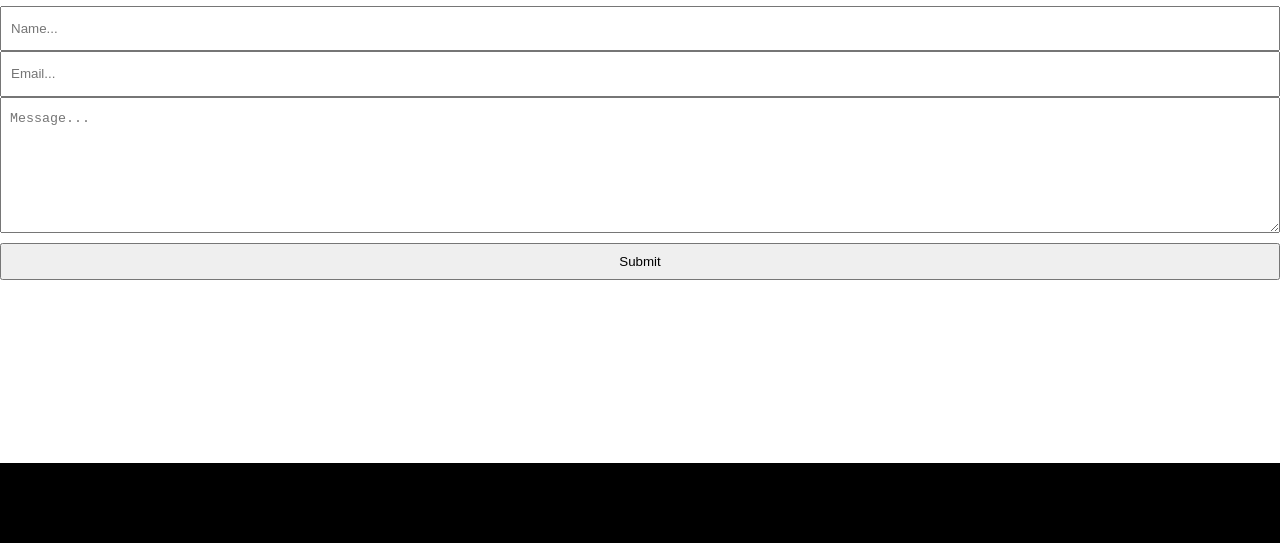
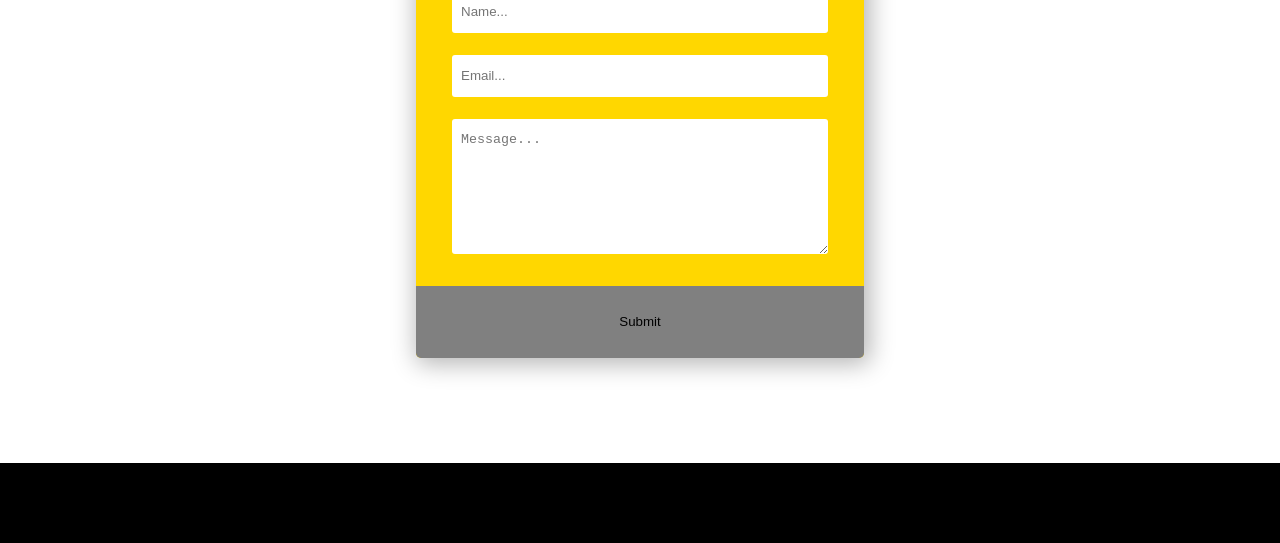
Before and after one commit to KyleWong2510/portfolio-site, a Gatsby site: page /contact in a window 1280 px wide. Shown: the part 257-800 px from the top of the page. Built offline with nearby package versions, Linux system fonts and the light colour scheme; Gatsby itself is replaced by a stand-in of ours.

Commit message:
Style Contact layout and connect to formspring

```diff
--- a/src/components/layout.css
+++ b/src/components/layout.css
@@ -51,11 +51,6 @@ nav {
   width: 25vw;
 }
 
-input,
-textarea {
-  padding: 0.5rem;
-}
-
 a {
   text-decoration: none;
   width: fit-content;
@@ -78,7 +73,7 @@ main {
 
 .project-preview {
   border-radius: 5px;
-  box-shadow: 5px 5px 15px 5px #b5b5b5;
+  box-shadow: 3px 3px 25px 3px #b5b5b5;
   width: 100%;
 }
 
@@ -201,8 +196,13 @@ main {
 .project-info {
   column-gap: 1rem;
   display: flex;
+  height: 62vh;
   justify-content: center;
   width: 50%;
+}
+
+.project-info-img {
+  border-radius: 5px;
 }
 
 .project-info-left {
@@ -228,3 +228,39 @@ main {
   padding: 0.5rem;
   width: fit-content;
 }
+
+/* CONTACT */
+input,
+textarea {
+  background-color: white;
+  border: none;
+  border-radius: 3px;
+  margin-bottom: 1.25rem;
+  padding: 0.5rem;
+}
+
+form {
+  background-color: gold;
+  border-radius: 5px;
+  box-shadow: 3px 3px 25px 3px #b5b5b5;
+  width: 35%;
+}
+
+form h1 {
+  margin: 0;
+  text-align: center;
+}
+
+form div {
+  padding: 0rem 2rem;
+}
+
+.submit-btn {
+  background-color: grey;
+  border-radius: 0px;
+  border-bottom-left-radius: 5px;
+  border-bottom-right-radius: 5px;
+  height: 4rem;
+  margin: 0;
+  width: 100%;
+}
--- a/src/pages/contact.js
+++ b/src/pages/contact.js
@@ -6,11 +6,26 @@ const Contact = () => {
   return (
     <Layout>
       <SEO title="Contact" />
-      <form>
-        <input type='text' placeholder='Name...' />
-        <input type='email' placeholder='Email...' />
-        <textarea rows='5' placeholder='Message...' />
-        <input type='submit' value='Submit' />
+      <form action="https://formspree.io/f/xnqooelr" method="POST">
+        <h1>Contact Me</h1>
+        <div>
+          <input
+            type='text'
+            placeholder='Name...'
+            name='name'
+          />
+          <input
+            type='email'
+            placeholder='Email...'
+            name='email'
+          />
+          <textarea
+            rows='5'
+            placeholder='Message...'
+            name='message'
+          />
+        </div>
+        <input type='submit' value='Submit' className='submit-btn' />
       </form>
     </Layout>
   )
--- a/src/templates/project-template.js
+++ b/src/templates/project-template.js
@@ -11,12 +11,11 @@ const ComponentName = ({ data: {project: {title, abstract: {abstract}, image: {f
   return (
     <Layout>
       <div className='single-project-top'>
-        <Link to='/projects' className='link-btn'>Back to Projects</Link>
         <h1>{title}</h1>
       </div>
       <section className='project-info'>
         <article className='project-info-left'>
-          <Image fixed={fixed} alt={title}/>
+          <Image fixed={fixed} alt={title} className='project-info-img' />
           <div className='badge-container'>
             {formattedTech}
           </div>
@@ -29,6 +28,7 @@ const ComponentName = ({ data: {project: {title, abstract: {abstract}, image: {f
           <p>{abstract}</p>
         </article>
       </section>
+      <Link to='/projects' className='link-btn'>Back to Projects</Link>
     </Layout>
   )
 }
```
